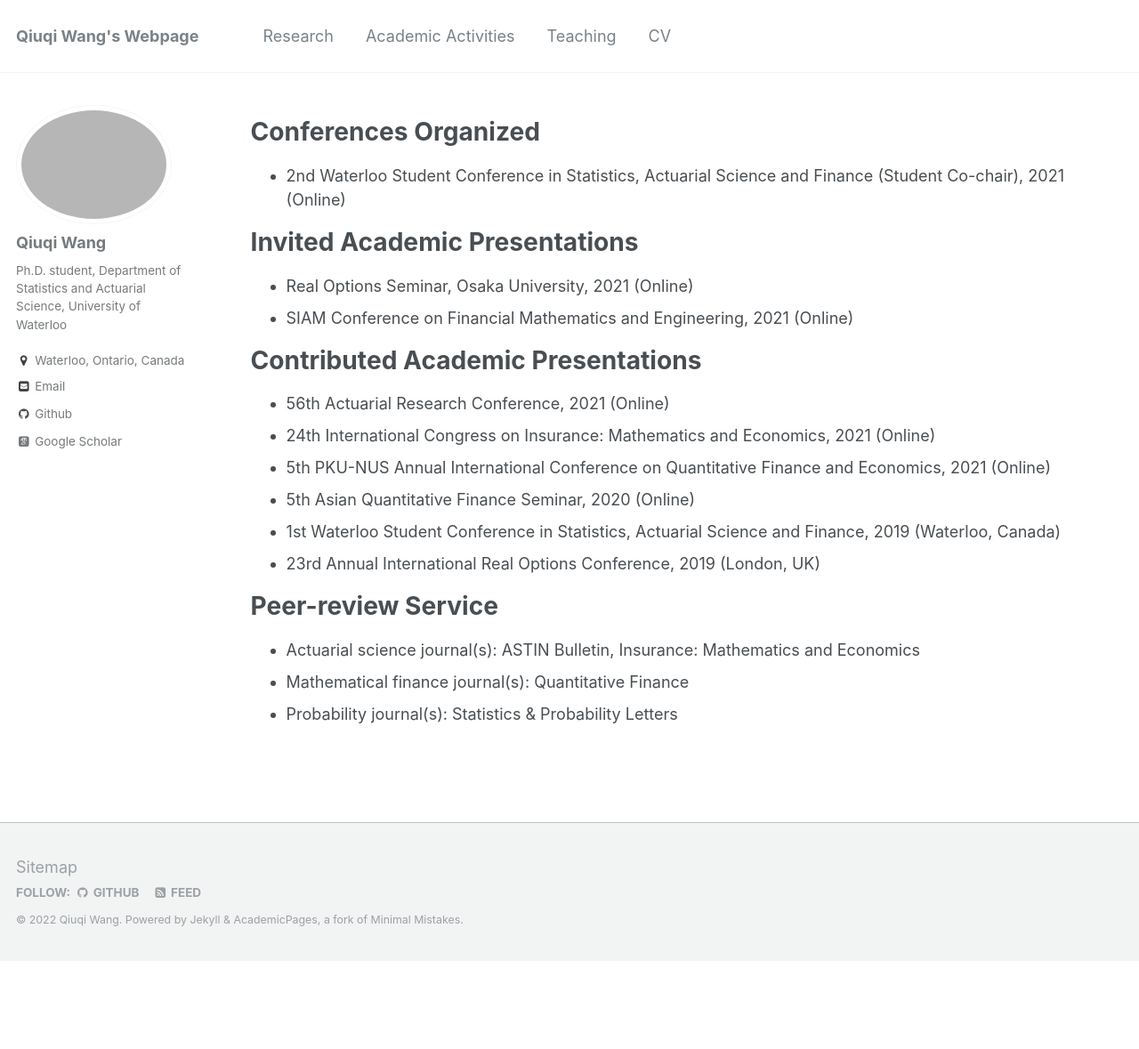
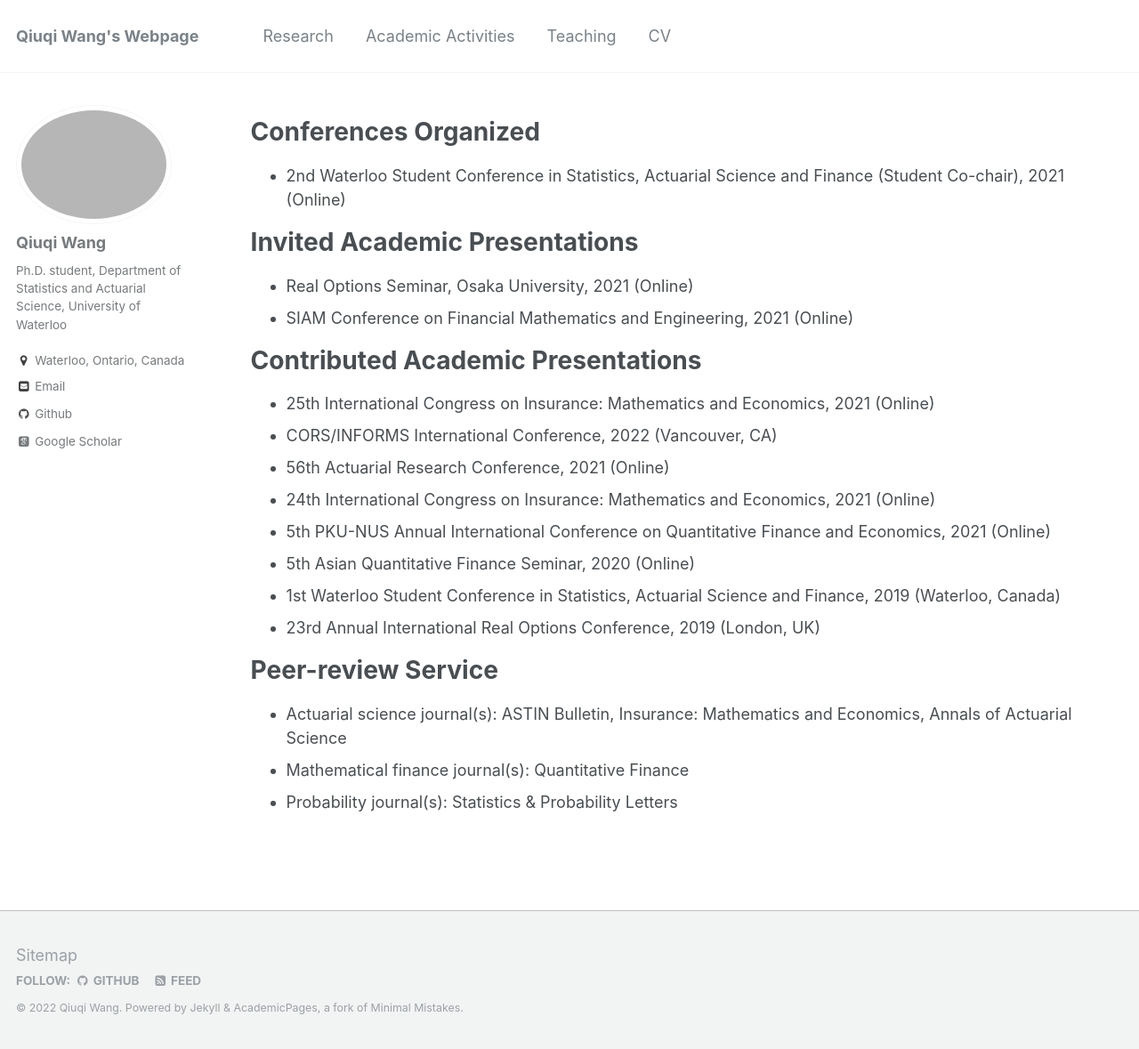
Before and after one commit to qwangan/qwangan.github.io, a Jekyll site: the page built from _pages/talks.md, in a window 1280 px wide and 1179 px high. Shown: the whole window at 89% size. Built offline with Jekyll 4.4.1, drawn with Linux system fonts in a browser that asks for light colours; some web fonts are replaced.

Commit message:
Update talks.md

```diff
--- a/_pages/talks.md
+++ b/_pages/talks.md
@@ -13,6 +13,8 @@ author_profile: true
 * SIAM Conference on Financial Mathematics and Engineering, 2021 (Online)
 
 # Contributed Academic Presentations
+* 25th International Congress on Insurance: Mathematics and Economics, 2021 (Online)
+* CORS/INFORMS International Conference, 2022 (Vancouver, CA)
 * 56th Actuarial Research Conference, 2021 (Online)
 * 24th International Congress on Insurance: Mathematics and Economics, 2021 (Online)
 * 5th PKU-NUS Annual International Conference on Quantitative Finance and Economics, 2021 (Online)
@@ -21,6 +23,6 @@ author_profile: true
 * 23rd Annual International Real Options Conference, 2019 (London, UK)
 
 # Peer-review Service
-* Actuarial science journal(s): ASTIN Bulletin, Insurance: Mathematics and Economics
+* Actuarial science journal(s): ASTIN Bulletin, Insurance: Mathematics and Economics, Annals of Actuarial Science
 * Mathematical finance journal(s): Quantitative Finance
 * Probability journal(s): Statistics & Probability Letters
```
